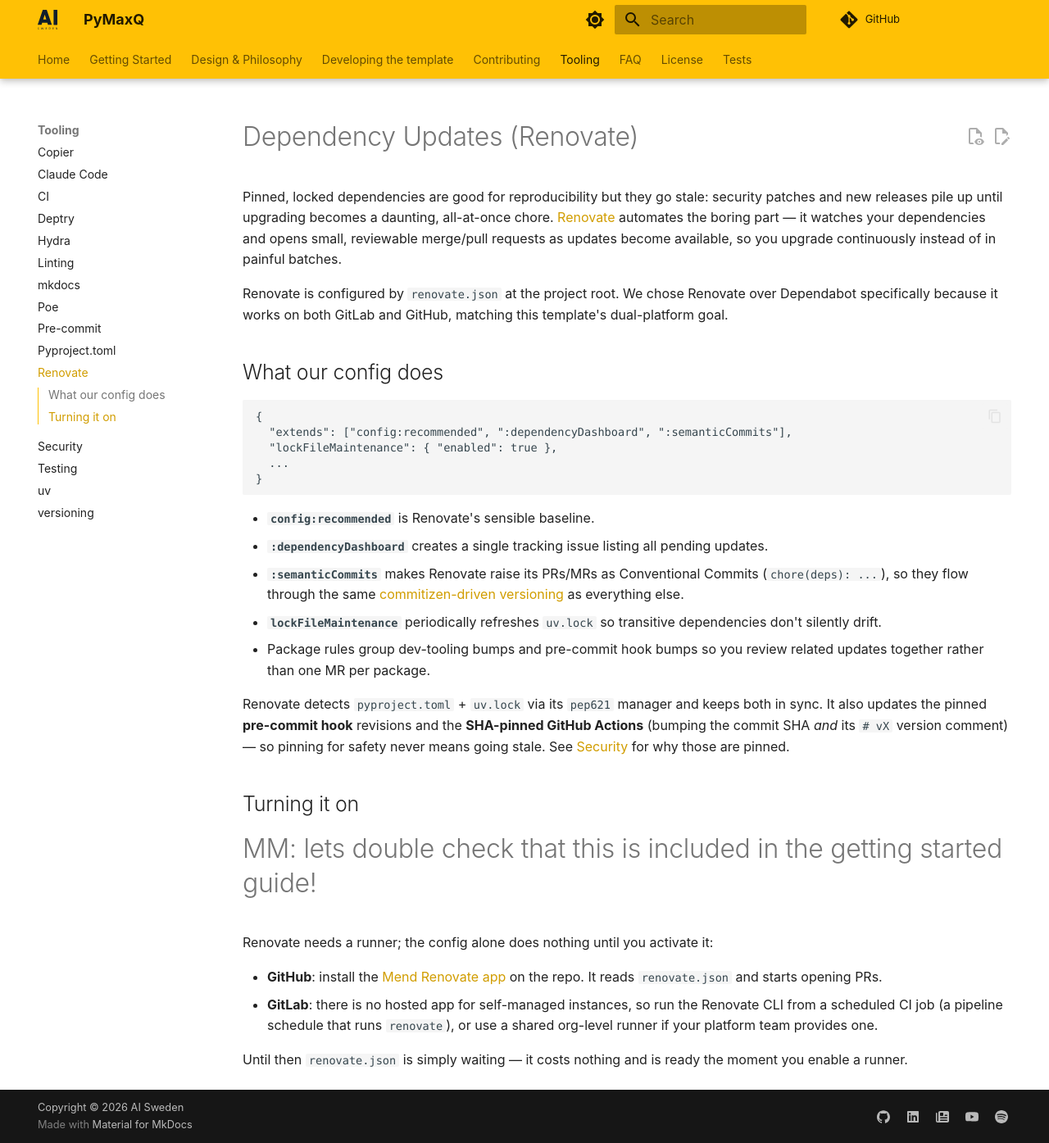
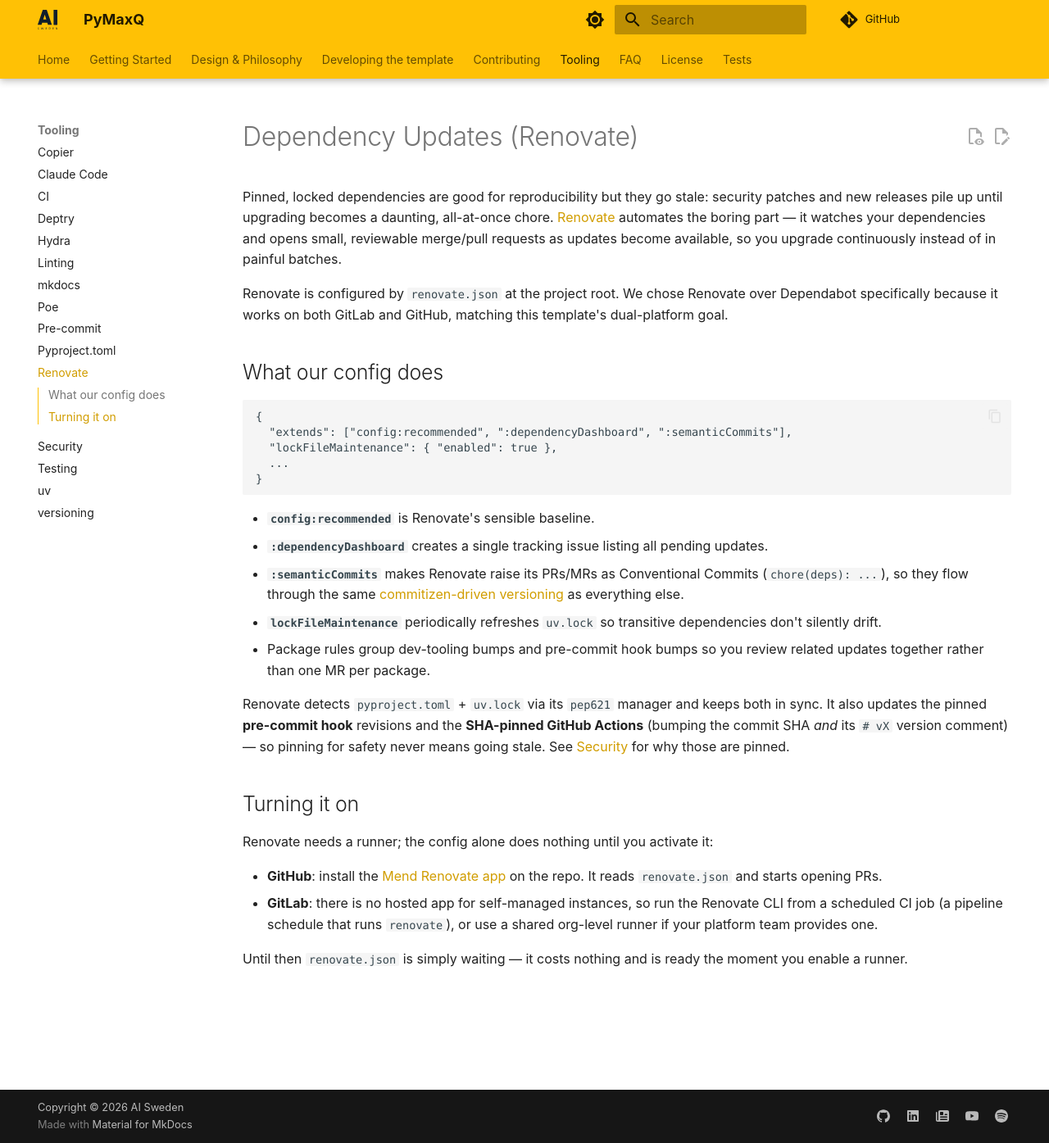
Before and after one commit to aidotse/pymaxq, an MkDocs documentation site: the page built from docs/renovate.md, in a window 1280 px wide and 1395 px high. Shown: the whole window at 82% size. Built offline with MkDocs 1.6.1 and Material for MkDocs 9.7.7, drawn with Linux system fonts in a browser that asks for light colours; comment, search, counter and statistics services are not loaded.

Commit message:
refactor: docs

```diff
--- a/docs/renovate.md
+++ b/docs/renovate.md
@@ -36,7 +36,6 @@
 
 ## Turning it on
 
-#MM: lets double check that this is included in the getting started guide!
 Renovate needs a runner; the config alone does nothing until you activate it:
 
 - **GitHub**: install the [Mend Renovate app](https://github.com/apps/renovate) on the repo.
```
